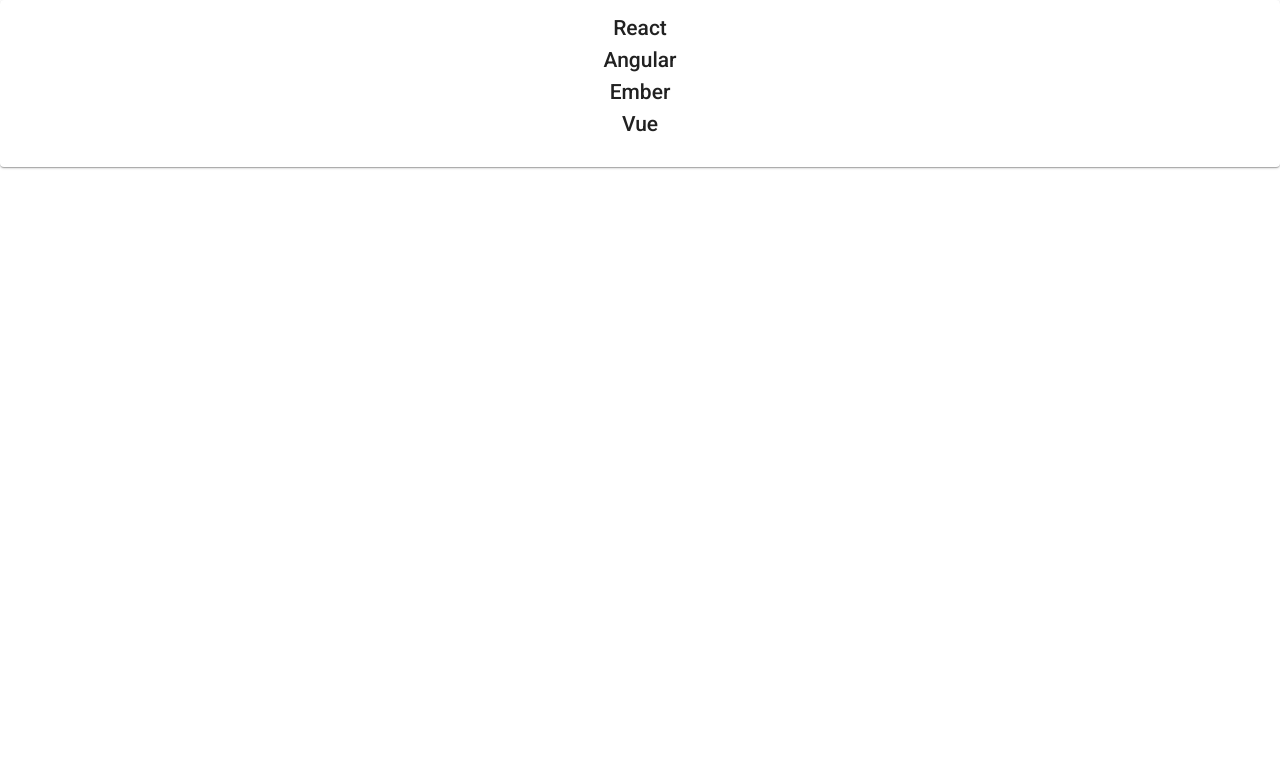
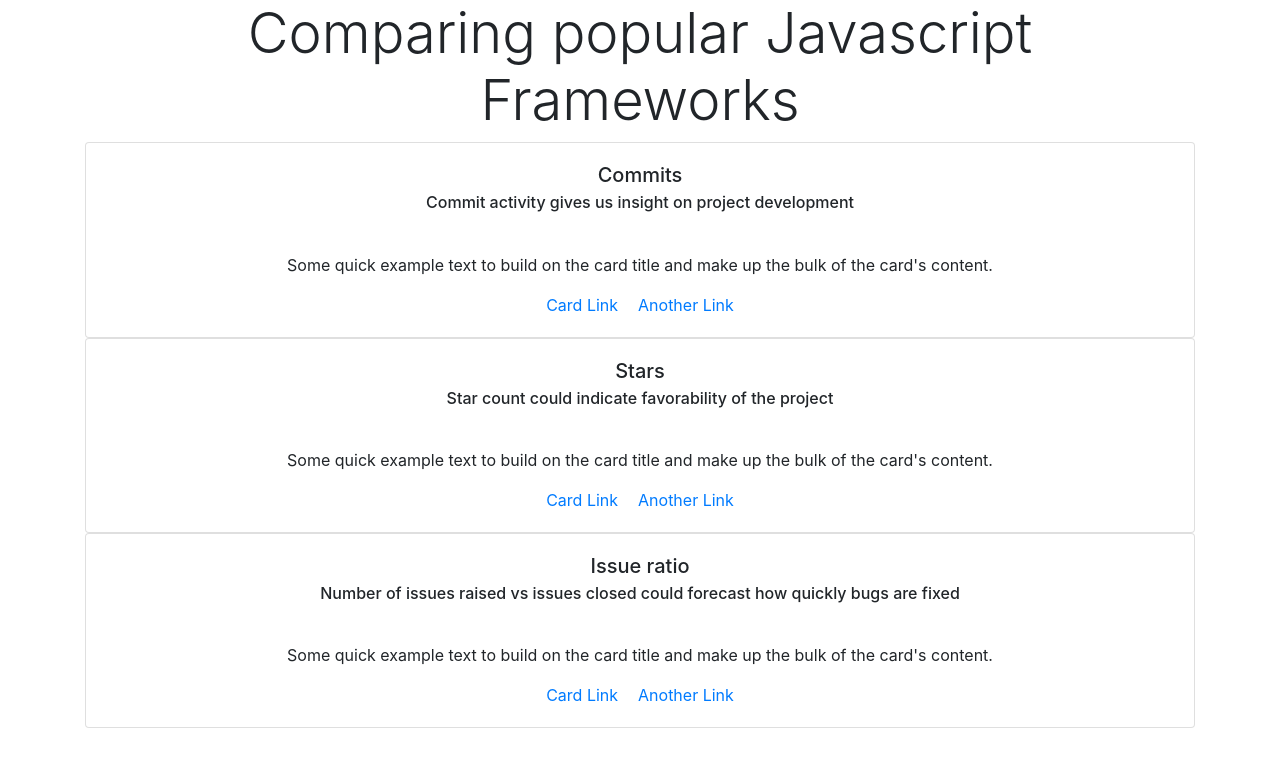
Before and after one commit to mustafa421/launchpadlab_challenge, a React (Create React App) app: page / in a window 1280 px wide. Shown: the top 764 px of the page. Built offline with nearby package versions, Linux system fonts and the light colour scheme.

Commit message:
basic layout of the page

```diff
--- a/package.json
+++ b/package.json
@@ -3,12 +3,15 @@
   "version": "0.1.0",
   "private": true,
   "dependencies": {
+    "bootstrap": "^4.1.3",
     "react": "^16.4.2",
     "react-dom": "^16.4.2",
     "reactstrap": "^6.4.0",
     "typeface-roboto": "0.0.54"
   },
   "devDependencies": {
+    "eslint-plugin-prettier": "^2.6.2",
+    "prettier": "1.14.2",
     "react-scripts": "1.1.5"
   },
   "scripts": {
--- a/src/App.js
+++ b/src/App.js
@@ -1,7 +1,6 @@
 import React, { Component } from "react";
-import Card from "@material-ui/core/Card";
-import { CardContent } from "../node_modules/@material-ui/core";
-import Typography from "@material-ui/core/Typography";
+import { Container, Row, Col } from "reactstrap";
+import Panel from "./components/Panel.js";
 import "./App.css";
 
 const frameworks = ["React", "Angular", "Ember", "Vue"];
@@ -9,17 +8,35 @@
 class App extends Component {
   render() {
     return (
-      <div className="App">
-        <Card className={{ minWidth: 275, height: 140 }}>
-          <CardContent>
-            {frameworks.map(framework => (
-              <Typography variant="title" gutterBottom>
-                {framework}
-              </Typography>
-            ))}
-          </CardContent>
-        </Card>
-      </div>
+      <Container className="App">
+        <Row>
+          <Col>
+            <h2 className="display-4" style={{ textAlign: "center" }}>
+              Comparing popular Javascript Frameworks
+            </h2>
+          </Col>
+        </Row>
+        <Row>
+          <Col>
+            <Panel
+              title={"Commits"}
+              subtitle={
+                "Commit activity gives us insight on project development"
+              }
+            />
+            <Panel
+              title={"Stars"}
+              subtitle={"Star count could indicate favorability of the project"}
+            />
+            <Panel
+              title={"Issue ratio"}
+              subtitle={
+                "Number of issues raised vs issues closed could forecast how quickly bugs are fixed"
+              }
+            />
+          </Col>
+        </Row>
+      </Container>
     );
   }
 }
--- /dev/null
+++ b/src/components/Panel.js
@@ -0,0 +1,36 @@
+import React from "react";
+import {
+  Card,
+  CardImg,
+  CardText,
+  CardBody,
+  CardTitle,
+  CardSubtitle,
+  CardLink,
+  Button
+} from "reactstrap";
+
+const Panel = props => {
+  const { title, subtitle } = props;
+
+  return (
+    <div>
+      <Card>
+        <CardBody>
+          <CardTitle>{title}</CardTitle>
+          <CardSubtitle>{subtitle}</CardSubtitle>
+        </CardBody>
+        <CardBody>
+          <CardText>
+            Some quick example text to build on the card title and make up the
+            bulk of the card's content.
+          </CardText>
+          <CardLink href="#">Card Link</CardLink>
+          <CardLink href="#">Another Link</CardLink>
+        </CardBody>
+      </Card>
+    </div>
+  );
+};
+
+export default Panel;
--- a/src/index.js
+++ b/src/index.js
@@ -2,6 +2,7 @@
 import ReactDOM from "react-dom";
 import "./index.css";
 import "typeface-roboto";
+import "bootstrap/dist/css/bootstrap.min.css";
 import App from "./App";
 import registerServiceWorker from "./registerServiceWorker";
 
```
Also changed, not shown: 2 other files (tests, documents, lock files or other folders).
